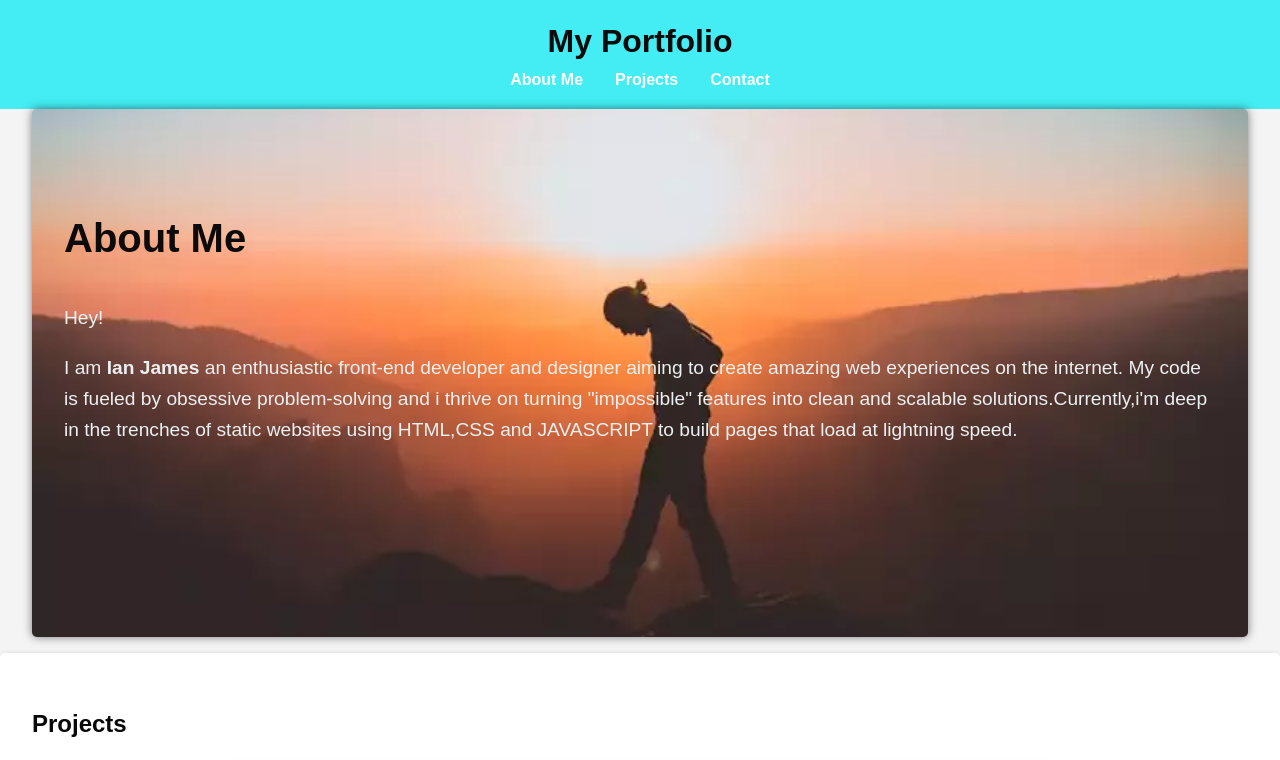
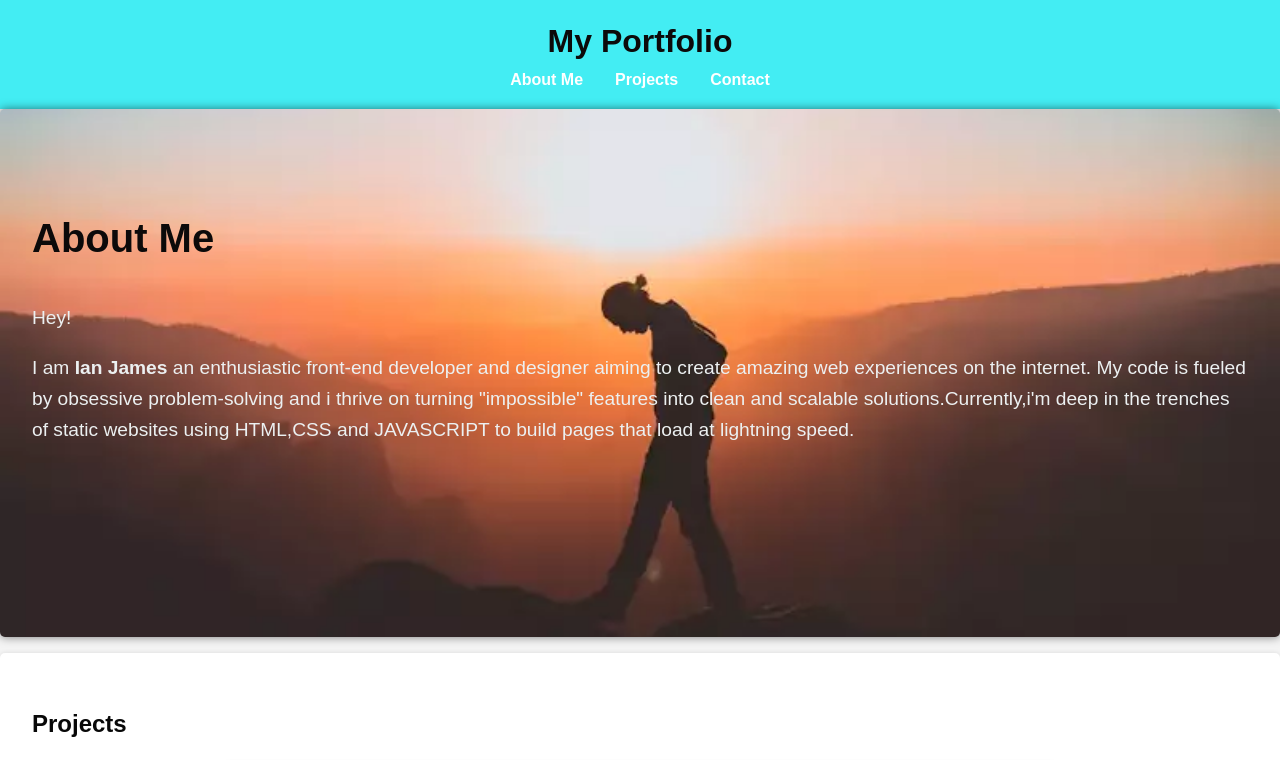
Before and after one commit to Monks2k/Monk-portfolio, a plain HTML site: page index.html in a window 1280 px wide. Shown: the top 760 px of the page. Drawn offline with Linux system fonts and the light colour scheme.

Commit message:
Update styles.css

```diff
--- a/styles.css
+++ b/styles.css
@@ -62,7 +62,7 @@ section {
     padding: 4rem 2rem;
     border-radius: 5px;
     box-shadow: 0 0 10px rgba(0,0,0,0.5);
-    width: 90%;
+    width: auto;
     height: auto;
     min-height: 400px;
 }
```
